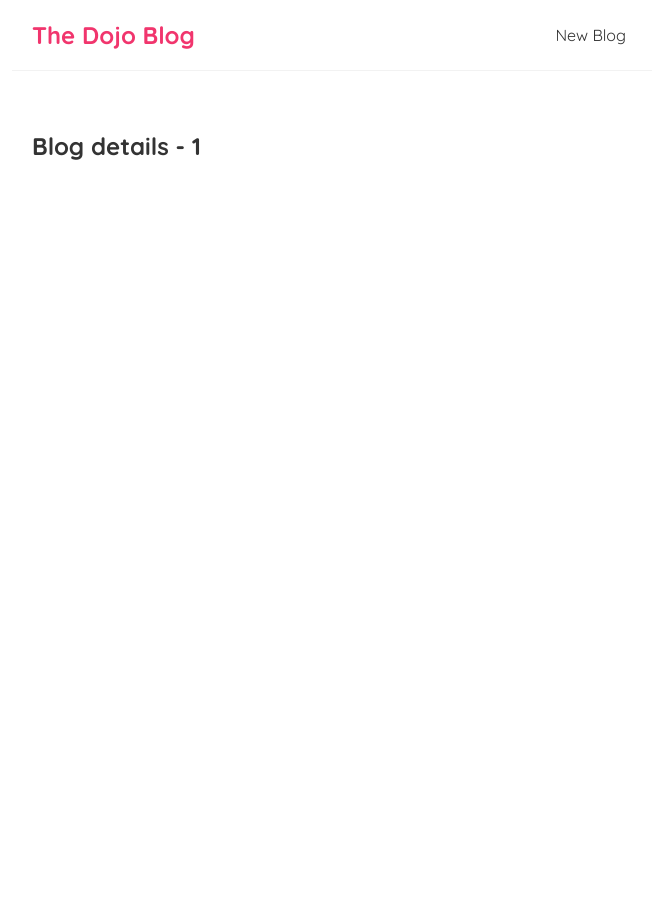
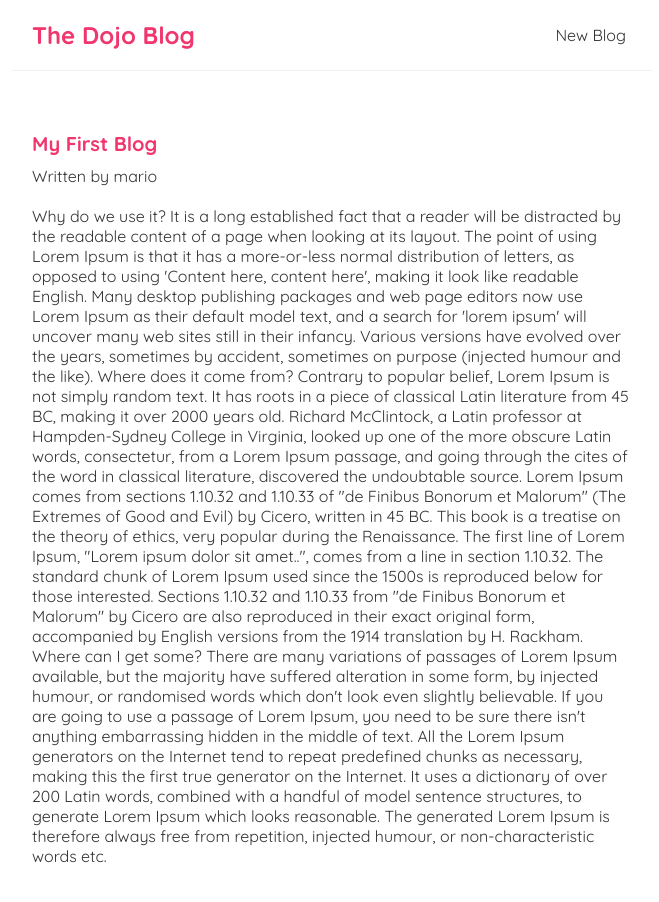
Before and after one commit to johnpathadan/reactpratise, a React (Create React App) app: page /blogs/1 in a window 1280 px wide. Shown: the top 902 px of the page, without its empty margins (308-967 px from the left). Before the commit the page ends 800 px from the top, so only its background shows below. Built offline with nearby package versions, Linux system fonts and the light colour scheme; data requests are answered from the project's data file.

Commit message:
Reusing custom Hooks

```diff
--- a/src/BlogDetails.js
+++ b/src/BlogDetails.js
@@ -1,12 +1,24 @@
 import { useParams } from "react-router-dom/cjs/react-router-dom.min";
+import useFetch from './useFetch';
 
 const BlogDetails = () => {
 
-    const {id} =  useParams()
+    const {id} =  useParams();
+    const {data: blog, error, isPending} = useFetch('http://localhost:8000/blogs/' + id); //added code
 
     return (
         <div className="blog-details">
-            <h2>Blog details - {id}</h2>
+            {/* <h2>Blog details - {id}</h2> */}
+            {/* added lines of code below */}
+            {isPending && <div>Loading...</div>}
+            {error && <div>{error}</div>}
+            {blog && (
+                <article>
+                    <h2>{blog.title}</h2>
+                    <p>Written by {blog.author}</p>
+                    <div>{blog.body}</div>
+                </article>
+            )}
 
         </div>
     );
--- a/src/index.css
+++ b/src/index.css
@@ -67,3 +67,13 @@
 .blog-preview a{
   text-decoration: none;
 }
+
+/* blog details page */
+.blog-details h2 {
+  font-size: 20px;
+  color: #f1356d;
+  margin-bottom: 10px;
+}
+.blog-details div {
+  margin: 20px 0;
+}
```
